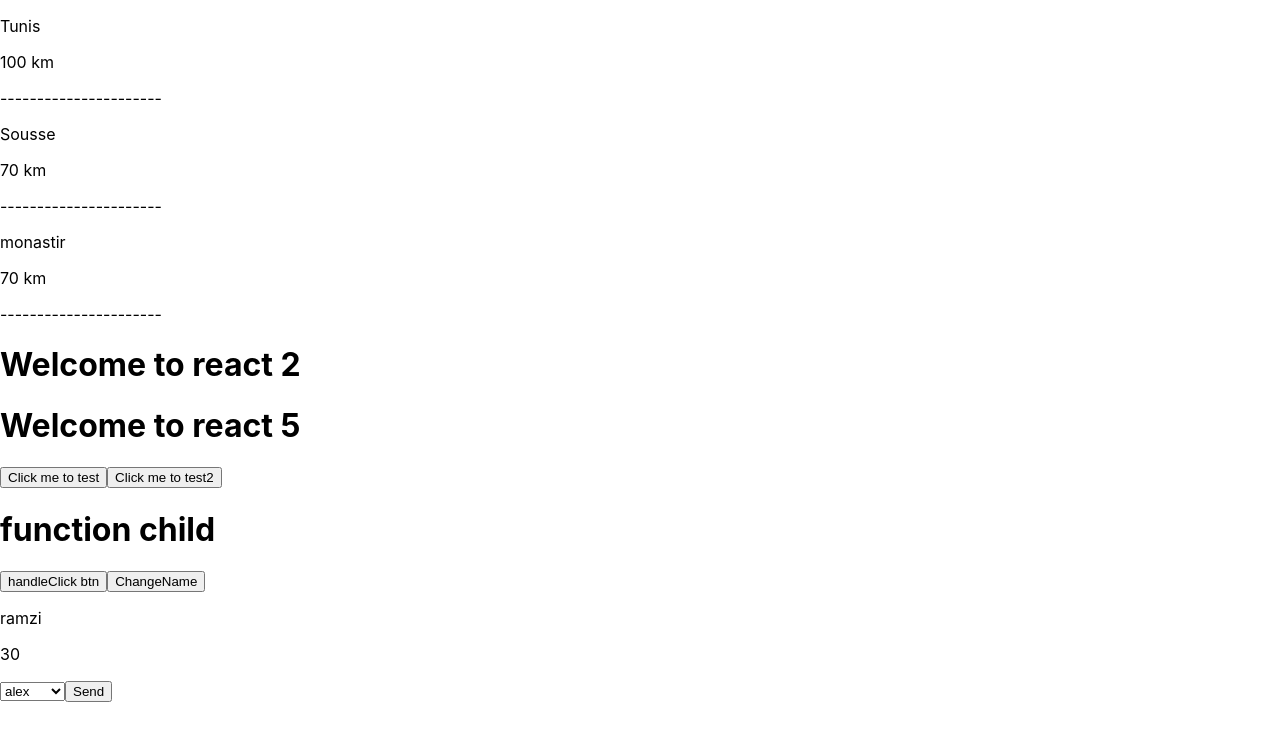
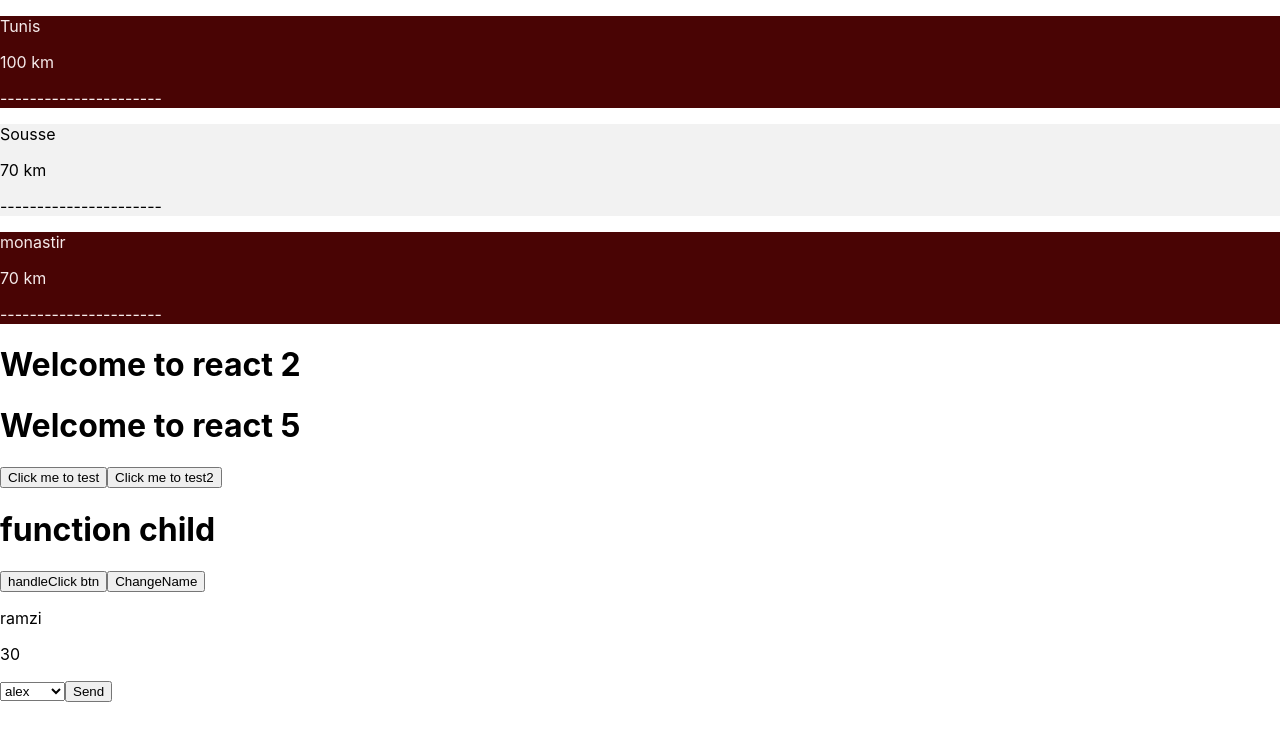
Before and after one commit to ramzirahmi/React-NPM, a React (Create React App) app: page / in a window 1280 px wide. Shown: the top 740 px of the page. Built offline with nearby package versions, Linux system fonts and the light colour scheme.

Commit message:
Dealing With CSS

```diff
--- /dev/null
+++ b/src/Components/Listitem.css
@@ -0,0 +1,9 @@
+.item:nth-child(even) {
+  background-color: #f2f2f2;
+  color: black;
+}
+
+.item:nth-child(odd) {
+  background-color: #490404;
+  color: rgb(246, 235, 235);
+}
--- a/src/Components/Listitem.js
+++ b/src/Components/Listitem.js
@@ -1,3 +1,4 @@
+import "./Listitem.css";
 function Listitem({ ville }) {
   return (
     <>
@@ -5,7 +6,7 @@ function Listitem({ ville }) {
         (itemville, index) =>
           // If Condition
           itemville.surface > 50 && (
-            <div key={index}>
+            <div className="item" key={index}>
               <p>{itemville.name}</p>
               <p>{itemville.surface} km</p>
               <p>----------------------</p>
```
